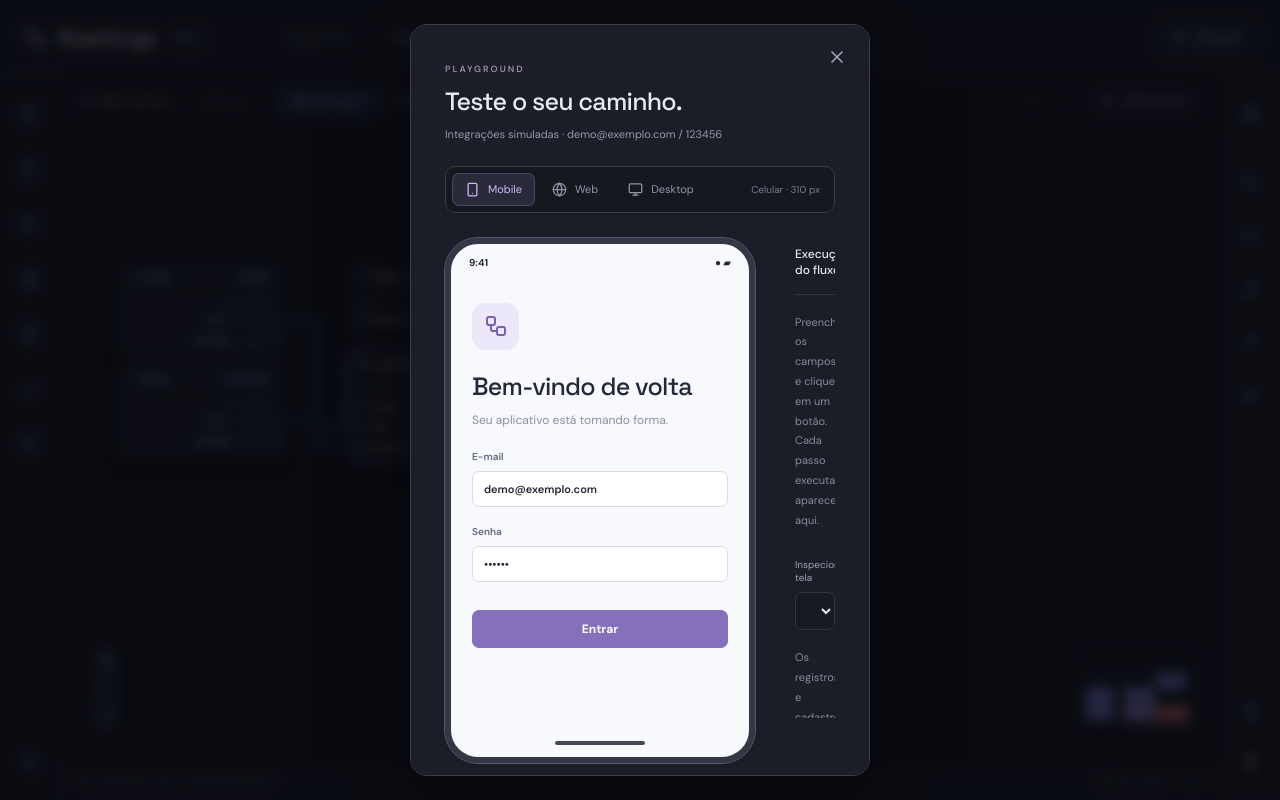
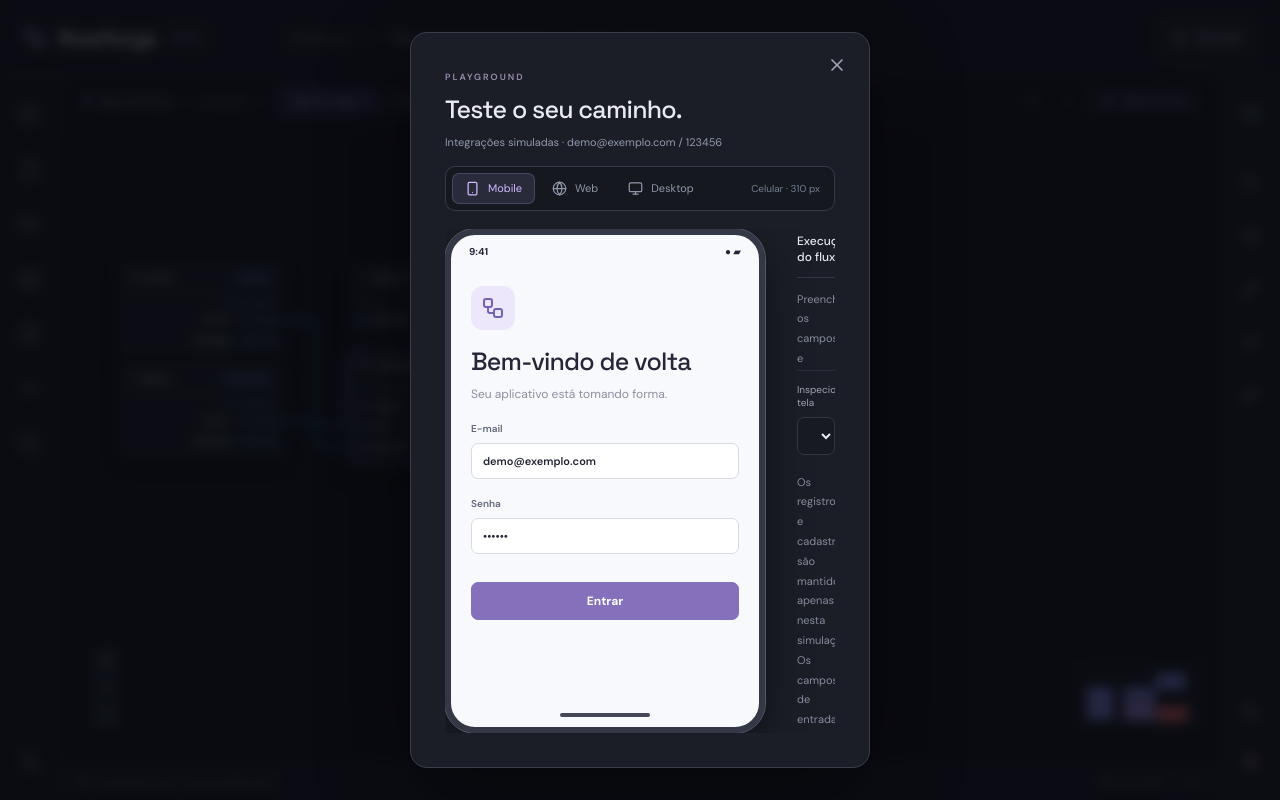
Before and after one commit to centraldodev/flowforge, a React (Vite) app: page / in a window 1280 px wide. Both pictures are taken after a click on the button "Simular". Built offline with nearby package versions, Linux system fonts and the light colour scheme.

Commit message:
fix: torna o modal de simulação e playground adaptável à altura e largura da tela

```diff
--- a/src/features/preview/PreviewModal.tsx
+++ b/src/features/preview/PreviewModal.tsx
@@ -109,6 +109,7 @@ export function PreviewModal({ isOpen, onClose, graph, simulation }: Props) {
             </button>
           </div>
 
+          <div className="trace-list">
             {trace.length ? (
               trace.map((t, i) => (
                 <div key={i} className="trace-item">
@@ -124,7 +125,9 @@ export function PreviewModal({ isOpen, onClose, graph, simulation }: Props) {
                 Preencha os campos e clique em um botão. Cada passo executado aparece aqui.
               </p>
             )}
+          </div>
 
+          <div className="execution-footer">
             <label className="field">
               Inspecionar tela
               <select value={screen} onChange={(e) => setScreen(e.target.value)}>
@@ -141,6 +144,7 @@ export function PreviewModal({ isOpen, onClose, graph, simulation }: Props) {
             </p>
           </div>
         </div>
+      </div>
     </Modal>
   );
 }
--- a/src/styles/preview.css
+++ b/src/styles/preview.css
@@ -3,12 +3,22 @@
    ========================================================================== */
 
 .preview-modal {
-  width: 870px;
-  padding: 27px;
+  width: min(94vw, 920px);
+  max-width: 95vw;
+  height: min(92vh, 860px);
+  max-height: calc(100dvh - 32px);
+  display: flex;
+  flex-direction: column;
+  padding: 24px 28px;
+  overflow: hidden;
+}
+
+.preview-head {
+  flex-shrink: 0;
 }
 
 .preview-head h2 {
-  margin: 7px 0;
+  margin: 6px 0 4px;
 }
 
 .preview-head p {
@@ -17,18 +27,19 @@
 }
 
 .platform-picker {
+  flex-shrink: 0;
   display: flex;
   align-items: center;
   gap: 4px;
   padding: 6px;
   border: 1px solid #363b48;
   border-radius: 10px;
-  margin: 22px 0 0;
+  margin: 14px 0 0;
   background: #15181f;
 }
 
 .platform-picker button {
-  padding: 9px 13px;
+  padding: 8px 13px;
   color: #8e96a8;
   font-size: 11px;
 }
@@ -48,59 +59,80 @@
 
 .preview-grid {
   display: grid;
-  grid-template-columns: 310px 1fr;
-  gap: 40px;
-  margin-top: 25px;
+  grid-template-columns: 320px 1fr;
+  gap: 32px;
+  margin-top: 18px;
+  flex: 1;
+  min-height: 0;
+  height: 100%;
+  align-items: stretch;
+  overflow: hidden;
 }
 
 /* ==========================================================================
    Superfície Mobile (Celular)
    ========================================================================== */
 
+.preview-surface {
+  display: flex;
+  flex-direction: column;
+  height: 100%;
+  min-height: 0;
+  max-height: 100%;
+}
+
 .phone {
   background: #f8f9fc;
   border: 6px solid #343746;
   outline: 1px solid #555968;
-  border-radius: 33px;
+  border-radius: 30px;
   color: #252739;
-  min-height: 525px;
+  height: 100%;
+  max-height: 100%;
+  min-height: 0;
   display: flex;
   flex-direction: column;
+  box-shadow: 0 16px 45px rgba(0, 0, 0, 0.4);
+  overflow: hidden;
 }
 
 .phone-top {
+  flex-shrink: 0;
   display: flex;
   justify-content: space-between;
-  padding: 12px 18px;
+  padding: 10px 18px;
   font-size: 10px;
   font-weight: 700;
 }
 
 .phone-content {
-  padding: 22px 21px;
+  padding: 18px 20px;
   flex: 1;
+  min-height: 0;
+  overflow-y: auto;
+  scrollbar-width: thin;
 }
 
 .app-mark {
   display: grid;
   place-items: center;
-  width: 47px;
-  height: 47px;
-  border-radius: 13px;
+  width: 44px;
+  height: 44px;
+  border-radius: 12px;
   color: #7661b0;
   background: #ede7fb;
-  margin-bottom: 21px;
+  margin-bottom: 16px;
 }
 
 .phone-content h2 {
-  font-size: 24px;
+  font-size: 22px;
   line-height: 1.2;
 }
 
 .phone-sub {
   font-size: 10px;
   color: #8c8fa0;
-  margin: 10px 0 20px;
+  margin: 8px 0 16px;
 }
 
 .phone .field {
@@ -124,7 +156,7 @@
 .phone hr {
   border: 0;
   border-top: 1px solid #dfe1e9;
-  margin: 20px 0;
+  margin: 16px 0;
 }
 
 .phone small {
@@ -141,11 +173,12 @@
 }
 
 .phone-bottom {
+  flex-shrink: 0;
   width: 90px;
   height: 4px;
   border-radius: 10px;
   background: #444758;
-  margin: 12px auto;
+  margin: 10px auto;
 }
 
 .phone-content > p {
@@ -159,14 +192,16 @@
 
 .platform-web,
 .platform-desktop {
-  width: 1220px;
+  width: min(96vw, 1260px);
+  max-width: 96vw;
+  height: min(94vh, 900px);
 }
 
 .platform-web .preview-grid,
 .platform-desktop .preview-grid {
-  grid-template-columns: minmax(0, 1fr) 250px;
-  gap: 25px;
-  align-items: start;
+  grid-template-columns: minmax(0, 1fr) 280px;
+  gap: 24px;
+  align-items: stretch;
 }
 
 .web-window,
@@ -178,8 +213,10 @@
   border: 1px solid #515669;
   border-radius: 12px;
   overflow: hidden;
-  min-height: 550px;
-  box-shadow: 0 12px 30px #0003;
+  height: 100%;
+  max-height: 100%;
+  min-height: 0;
+  box-shadow: 0 16px 45px rgba(0, 0, 0, 0.4);
 }
 
 .web-window .phone-top,
@@ -190,11 +227,12 @@
 }
 
 .window-chrome {
+  flex-shrink: 0;
   display: flex;
   gap: 12px;
   align-items: center;
   justify-content: space-between;
-  height: 46px;
+  height: 42px;
   background: #e5e7ed;
   border-bottom: 1px solid #d7dae3;
   color: #70788b;
@@ -217,14 +255,17 @@
 .web-window .window-name {
   background: #f7f8fb;
   border-radius: 6px;
-  padding: 7px 12px;
+  padding: 6px 12px;
   flex: 1;
 }
 
 .web-window .phone-content {
-  width: min(100%, 520px);
-  margin: auto;
-  padding: 35px 40px;
+  width: min(100%, 560px);
+  margin: 0 auto;
+  padding: 24px 32px;
+  flex: 1;
+  min-height: 0;
+  overflow-y: auto;
 }
 
 .desktop-window {
@@ -243,9 +284,12 @@
 }
 
 .desktop-window .phone-content {
-  width: min(100%, 600px);
-  padding: 35px 48px;
+  width: min(100%, 640px);
+  padding: 24px 36px;
   margin: 0 auto;
+  flex: 1;
+  min-height: 0;
+  overflow-y: auto;
 }
 
 .preview-surface .field input,
@@ -271,26 +315,7 @@
 .preview-surface hr {
   border: 0;
   border-top: 1px solid #dedfe8;
-  margin: 20px 0;
-}
-
-.preview-surface .phone-content {
-  overflow: auto;
-  max-height: 70vh;
-}
-
-.platform-mobile .phone-content {
-  max-height: 60vh;
-}
-
-.platform-web .web-window,
-.platform-desktop .desktop-window {
-  min-height: 420px;
-}
-
-.platform-web .preview-surface .phone-content,
-.platform-desktop .preview-surface .phone-content {
-  max-height: 48vh;
+  margin: 16px 0;
 }
 
 /* ==========================================================================
@@ -298,15 +323,20 @@
    ========================================================================== */
 
 .execution {
-  padding-top: 8px;
-  max-height: 60vh;
-  overflow: auto;
+  display: flex;
+  flex-direction: column;
+  height: 100%;
+  max-height: 100%;
+  min-height: 0;
+  padding-top: 4px;
+  overflow: hidden;
 }
 
 .execution .section-title {
-  padding-bottom: 16px;
+  flex-shrink: 0;
+  padding-bottom: 12px;
   border-bottom: 1px solid #333744;
-  margin-bottom: 18px;
+  margin-bottom: 12px;
 }
 
 .execution h3 {
@@ -314,19 +344,28 @@
   font-weight: 500;
 }
 
-.execution .field {
-  margin-top: 28px;
+.trace-list {
+  flex: 1;
+  min-height: 80px;
+  overflow-y: auto;
+  scrollbar-width: thin;
+  padding-right: 6px;
 }
 
 .trace-item {
   display: flex;
   gap: 11px;
-  padding: 12px 0;
+  padding: 10px 0;
+  border-bottom: 1px solid rgba(255, 255, 255, 0.04);
+}
+
+.trace-item:last-child {
+  border-bottom: none;
 }
 
 .trace-item > span {
-  width: 23px;
-  height: 23px;
+  width: 22px;
+  height: 22px;
   border-radius: 50%;
   background: #b9a5f617;
   color: #c5b1f2;
@@ -344,7 +383,18 @@
 .trace-item p {
   color: #929aae;
   font-size: 10px;
-  margin-top: 5px;
+  margin-top: 4px;
+}
+
+.execution-footer {
+  flex-shrink: 0;
+  margin-top: auto;
+  padding-top: 12px;
+  border-top: 1px solid #282c38;
+}
+
+.execution-footer .field {
+  margin-top: 0;
 }
 
 .preview-message {
@@ -361,33 +411,64 @@
    Media Queries de Prévia
    ========================================================================== */
 
+@media (max-height: 740px) {
+  .preview-modal {
+    height: 96vh;
+    padding: 16px 20px;
+  }
+  .preview-head h2 {
+    font-size: 18px;
+    margin: 4px 0 2px;
+  }
+  .platform-picker {
+    margin-top: 8px;
+    padding: 4px;
+  }
+  .preview-grid {
+    margin-top: 12px;
+    gap: 16px;
+  }
+  .phone-content {
+    padding: 14px 16px;
+  }
+  .app-mark {
+    margin-bottom: 10px;
+    width: 36px;
+    height: 36px;
+  }
+}
+
 @media (max-width: 850px) {
+  .preview-modal {
+    height: 96vh;
+    overflow-y: auto;
+  }
   .platform-picker > span {
     display: none;
   }
+  .preview-grid,
   .platform-web .preview-grid,
   .platform-desktop .preview-grid {
     grid-template-columns: 1fr;
+    height: auto;
+    overflow: visible;
+    gap: 20px;
   }
-  .web-window .phone-content,
-  .desktop-window .phone-content {
-    padding: 25px;
-    width: 100%;
+  .phone {
+    max-width: 310px;
+    margin: 0 auto;
+    height: 480px;
   }
   .web-window,
   .desktop-window {
-    min-height: 450px;
+    height: 480px;
+  }
+  .execution {
+    height: auto;
+    max-height: none;
+    overflow: visible;
+  }
+  .trace-list {
+    max-height: 200px;
   }
 }
-
-@media (max-width: 700px) {
-  .preview-grid {
-    grid-template-columns: 1fr;
-    gap: 25px;
-  }
-  .phone {
-    max-width: 310px;
-    margin: auto;
-    width: 100%;
-  }
-}
```
Lines whose indentation alone changed are shown as unchanged.
